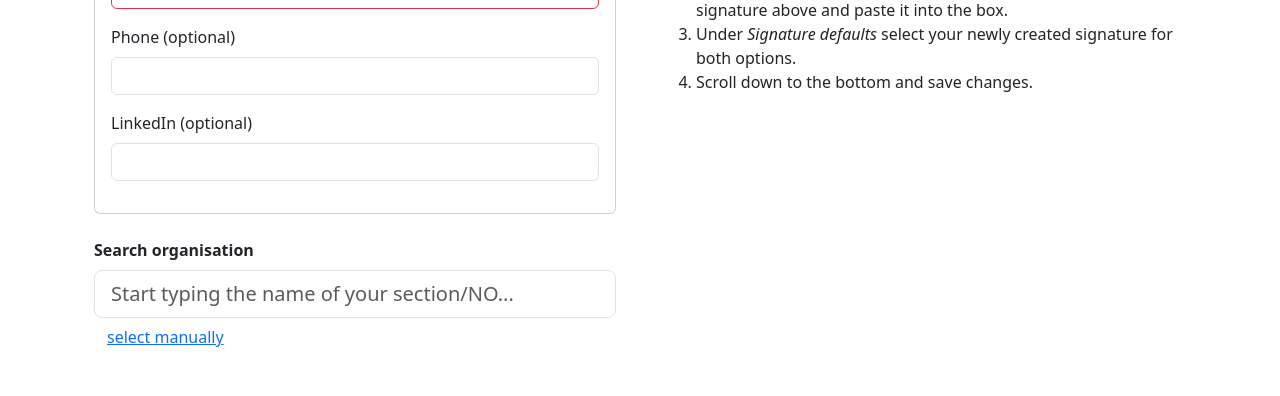
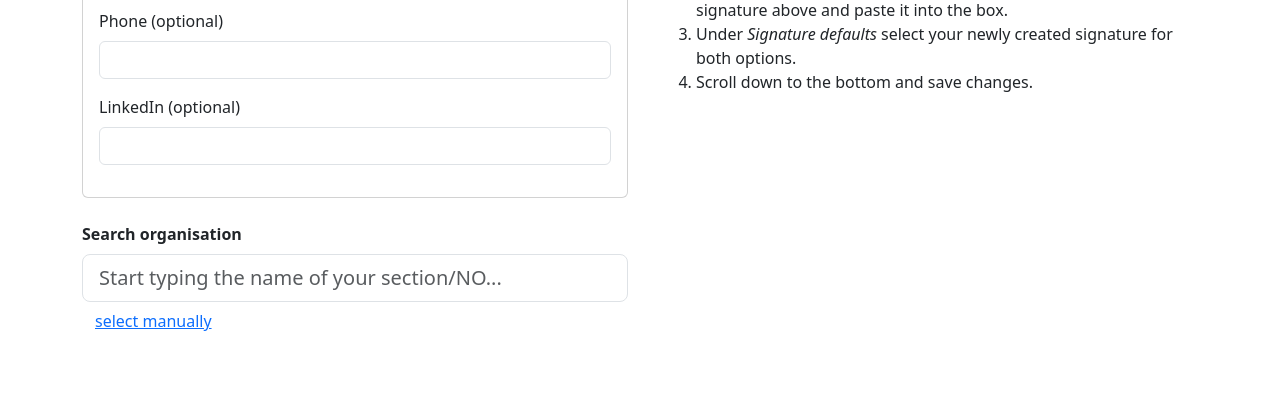
Before and after one commit to esn-sweden/email-signature, a website built with Vite: page index.html in a window 1280 px wide. Shown: the part 459-855 px from the top of the page. After the commit the page ends 823 px from the top, so only its background shows below. Built offline with nearby package versions, Linux system fonts and the light colour scheme; files whose address does not match are found by name.

Commit message:
Remove extra padding around form

```diff
--- a/index.html
+++ b/index.html
@@ -12,8 +12,7 @@
     <div class="container">
       <div class="row">
         <div class="col-md-6">
-          <section class="py-3">
-            <div class="container">
+          <div class="container px-0">
             <form id="signatureForm">
               <div class="card mb-4">
                 <div class="card-header">Personal information</div>
@@ -136,9 +135,7 @@
 
                   <div class="card-body">
                     <div class="mb-3">
-                        <label for="facebook" class="form-label"
-                          >Facebook</label
-                        >
+                      <label for="facebook" class="form-label">Facebook</label>
                       <input type="text" id="facebook" class="form-control" />
                     </div>
 
@@ -146,11 +143,7 @@
                       <label for="instagram" class="form-label"
                         >Instagram</label
                       >
-                        <input
-                          type="text"
-                          id="instagram"
-                          class="form-control"
-                        />
+                      <input type="text" id="instagram" class="form-control" />
                     </div>
 
                     <div class="mb-3">
@@ -206,9 +199,7 @@
                       />
                     </div>
                     <div class="mb-3">
-                        <label for="whatsapp" class="form-label"
-                          >WhatsApp</label
-                        >
+                      <label for="whatsapp" class="form-label">WhatsApp</label>
                       <input
                         type="text"
                         id="whatsapp"
@@ -230,7 +221,6 @@
               </div>
             </form>
           </div>
-          </section>
         </div>
 
         <div class="col-md-6">
```
Lines whose indentation alone changed are shown as unchanged.
